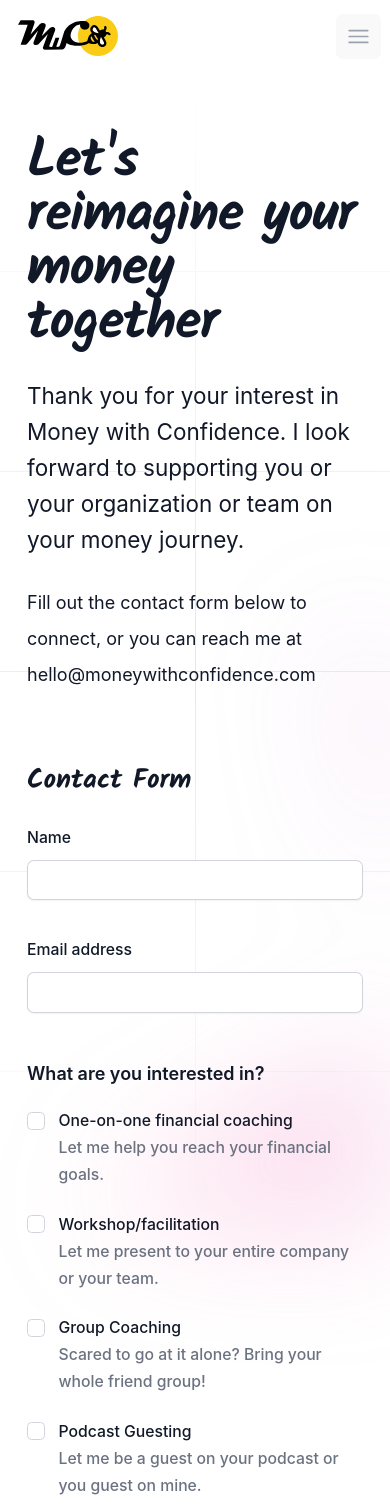
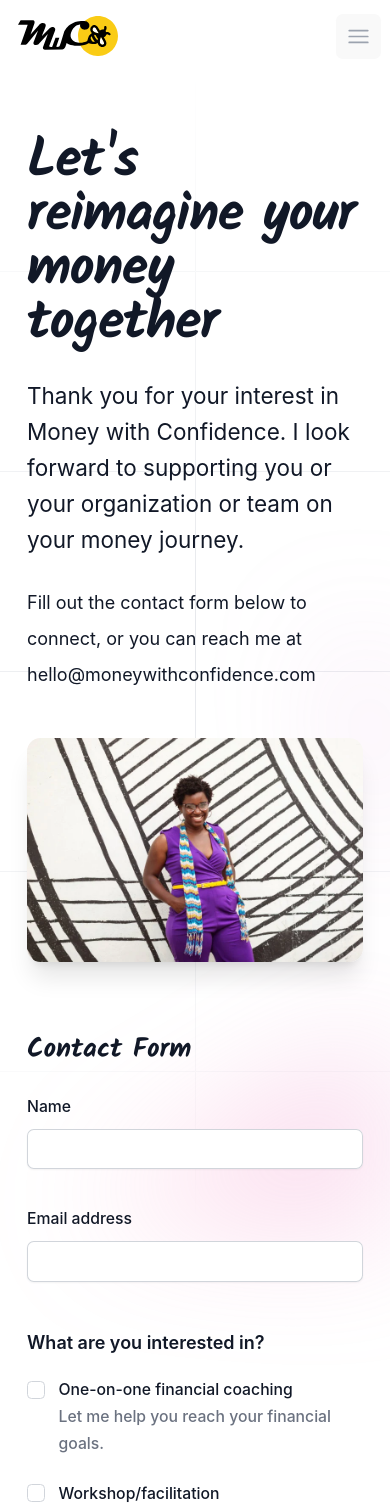
Before and after one commit to damiancarrillo/moneywithconfidence.com, a Vue app: page /contact in a window 390 px wide. Shown: the top 1512 px of the page. Built offline with nearby package versions, Linux system fonts and the light colour scheme.

Commit message:
Fix image cloud in contact page

```diff
--- a/src/components/contact/IntroSection.vue
+++ b/src/components/contact/IntroSection.vue
@@ -18,4 +18,15 @@
       >hello@moneywithconfidence.com</a
     >
   </p>
+  <div class="relative lg:hidden pt-10">
+    <div class="max-w-3xl mx-auto lg:px-8">
+      <img
+        src="/natasha-contact-2.webp"
+        alt="Natasha standing in front of an interesting wall"
+        class="shadow-xl rounded-xl"
+        width="1200"
+        height="800"
+      />
+    </div>
+  </div>
 </template>
--- a/src/views/Contact.vue
+++ b/src/views/Contact.vue
@@ -345,7 +345,7 @@
               </div>
 
               <div
-                class="flex justify-end gap-8 mt-14 sm:-mt-44 sm:justify-start sm:pl-20 lg:mt-0 lg:pl-0"
+                class="justify-end gap-8 mt-14 sm:-mt-44 sm:justify-start sm:pl-20 lg:mt-0 lg:pl-0 hidden lg:contents"
               >
                 <div
                   class="flex-none pt-32 ml-auto space-y-8 w-44 sm:ml-0 sm:pt-80 lg:order-last lg:pt-36 xl:order-none xl:pt-80"
```
